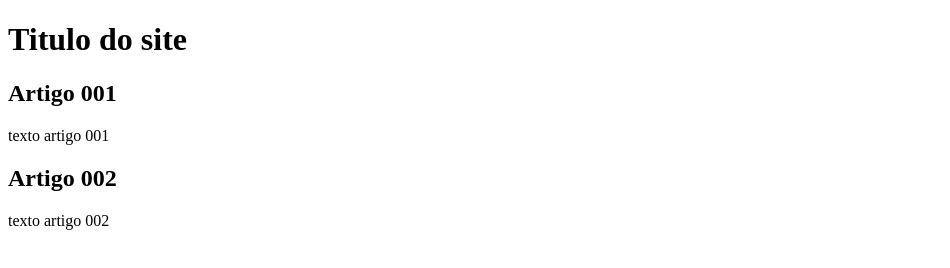
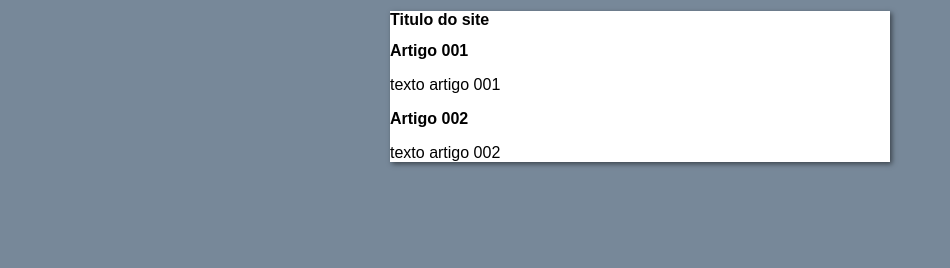
Before and after one commit to LucasStorm/teste, a plain HTML site: page index.html in a window 1280 px wide. Shown: the whole page, without its empty margins (0-950 px from the left). Drawn offline with Linux system fonts and the light colour scheme.

Commit message:
Início do design

```diff
--- /dev/null
+++ b/estilo/style.css
@@ -0,0 +1,15 @@
+*{
+    font-family: Arial, Helvetica, sans-serif;
+    font-size: 1em;
+}
+
+body{
+    background-color: lightslategray;
+}
+
+main{
+    background-color: white;
+    width: 500px;
+    margin: auto;
+    box-shadow: 2px 2px 5px rgba(0, 0, 0, 0.5);
+}
--- a/index.html
+++ b/index.html
@@ -5,6 +5,7 @@
     <meta http-equiv="X-UA-Compatible" content="IE=edge">
     <meta name="viewport" content="width=device-width, initial-scale=1.0">
     <title>Teste</title>
+    <link rel="stylesheet" href="estilo/style.css">
 </head>
 <body>
     <main>
```
